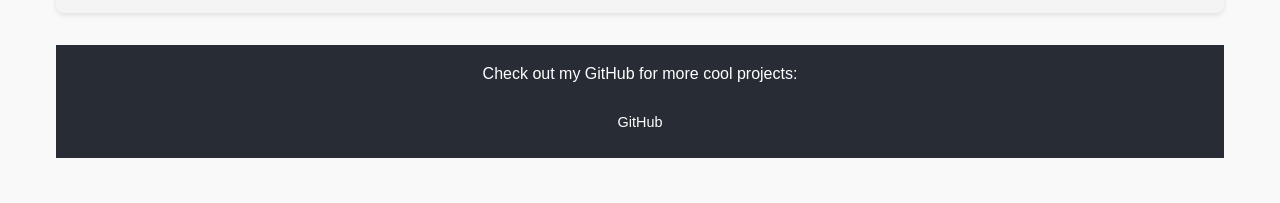
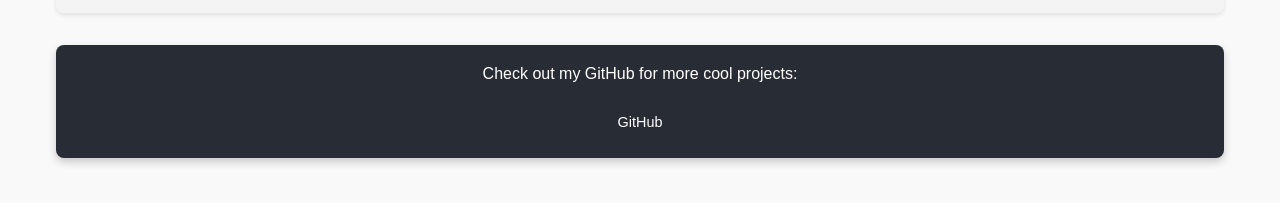
Before and after one commit to TechGuy541/techguy541.github.io, a plain HTML site: page projects.html in a window 1280 px wide. Shown: the part 521-724 px from the top of the page. Drawn offline with Linux system fonts and the light colour scheme.

Commit message:
Update styles.css

```diff
--- a/styles.css
+++ b/styles.css
@@ -63,11 +63,12 @@
   margin-top: 2rem;
   text-align: center;
   color: #ffffff;
-  background: #282c34; /* Ensure it stays dark for contrast */
-  padding: 1rem 0; /* Minimal padding to prevent the boxed look */
-  border: none; /* Removes any unintended borders */
-  box-shadow: none; /* Ensures no shadows are present */
+  background: #282c34; /* Keep the dark background */
+  padding: 1rem;
+  border-radius: 8px; /* Rounded corners */
+  box-shadow: 0 4px 8px rgba(0, 0, 0, 0.2); /* Subtle shadow */
 }
+
 
 
 .footer p {
```
